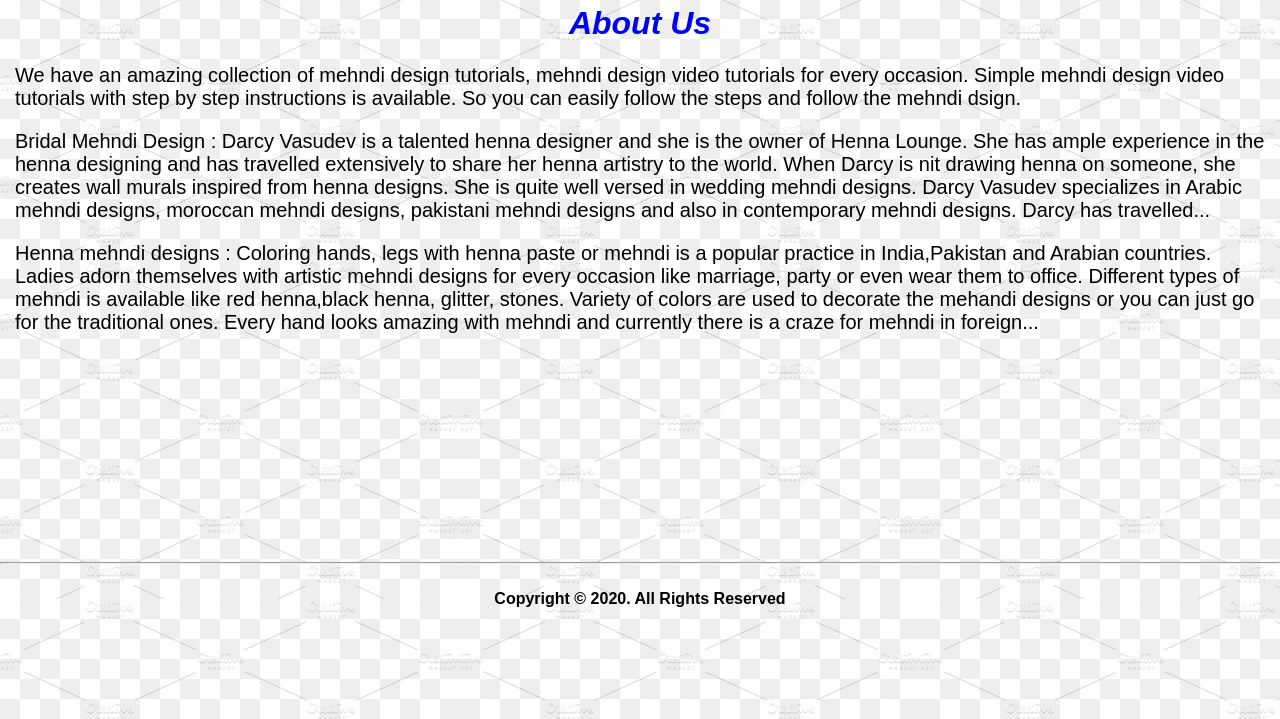
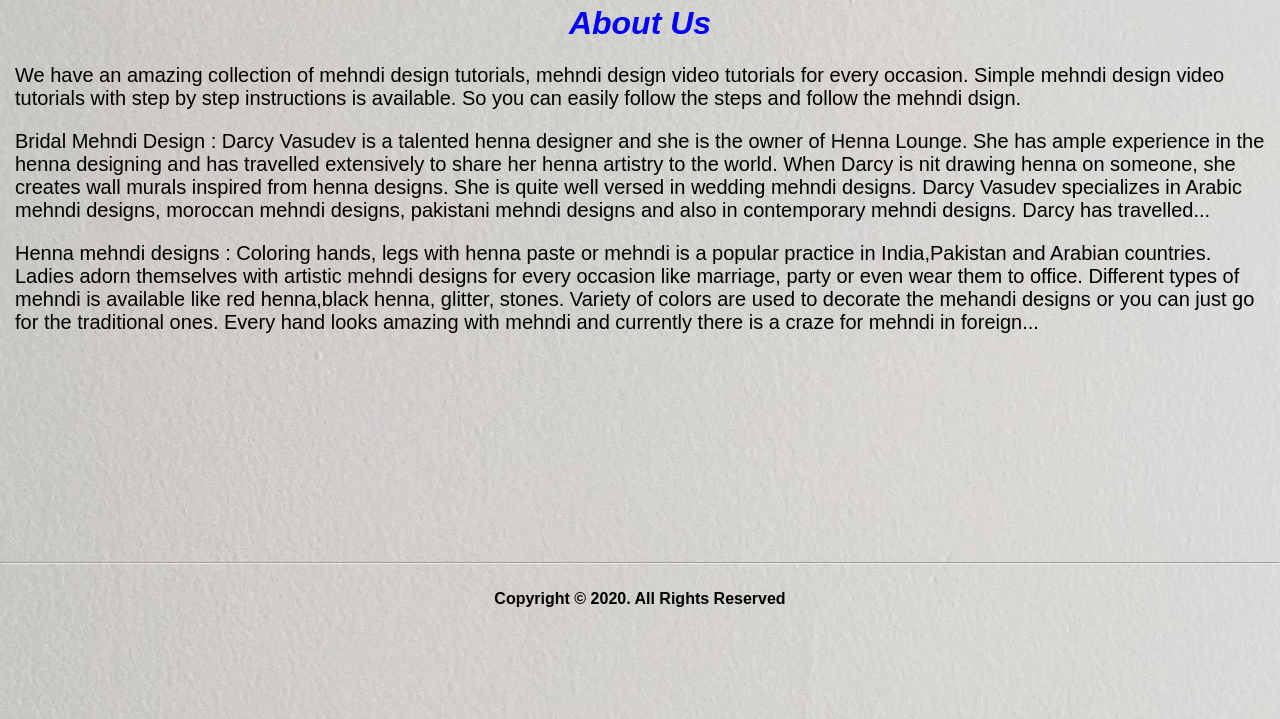
Before and after one commit to mandeep1806/mandeep.github.io, a plain HTML site: page about.html in a window 1280 px wide. Shown: the part 81-800 px from the top of the page. Drawn offline with Linux system fonts and the light colour scheme.

Commit message:
third commit

```diff
--- a/about.html
+++ b/about.html
@@ -8,7 +8,7 @@
 		<link rel="stylesheet" type="text/css" href="css/navigation.css">
 		<style type="text/css">
 		body{
-			background-image: url(image/back_res.png) ;
+			background-image: url(picture/logbimage.jpg) ;
 			background-repeat: repeat;
 
 			/*background-color: skyblue;*/
```
